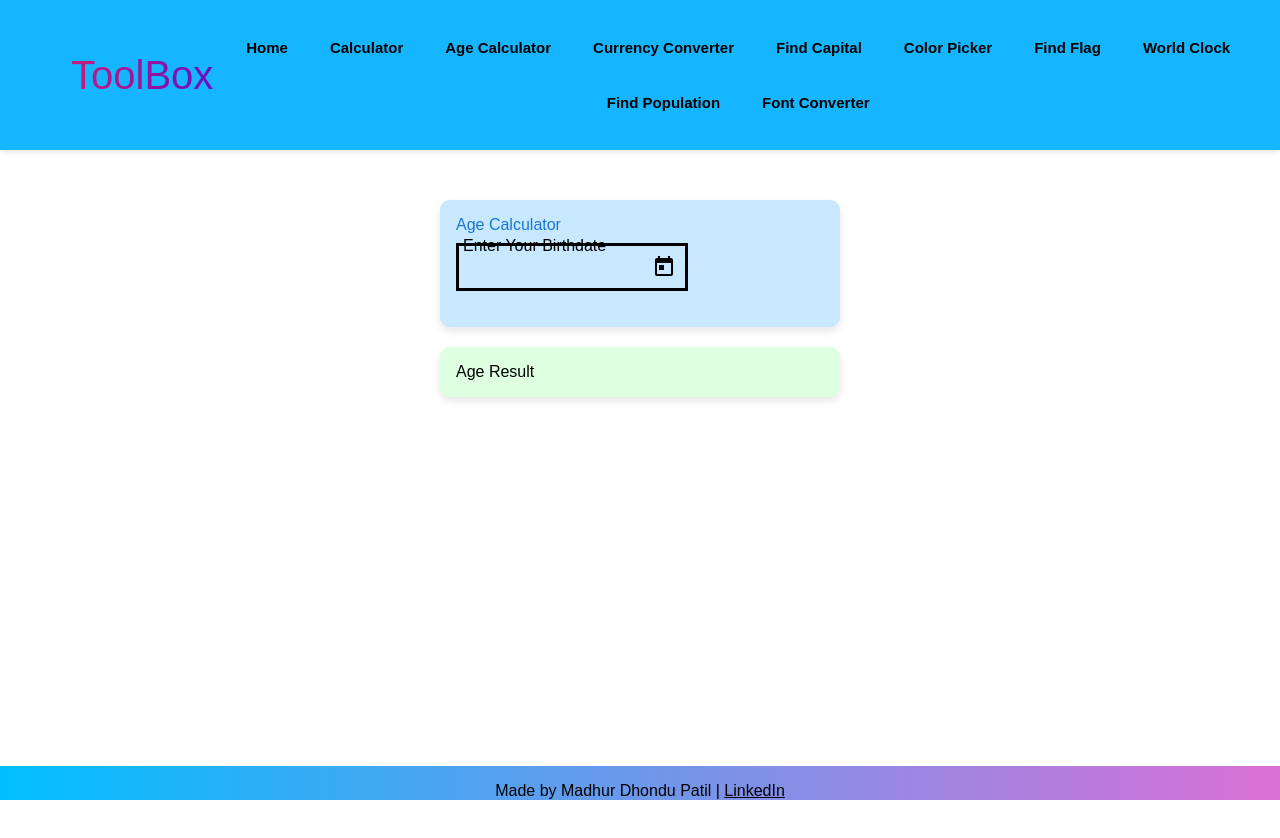
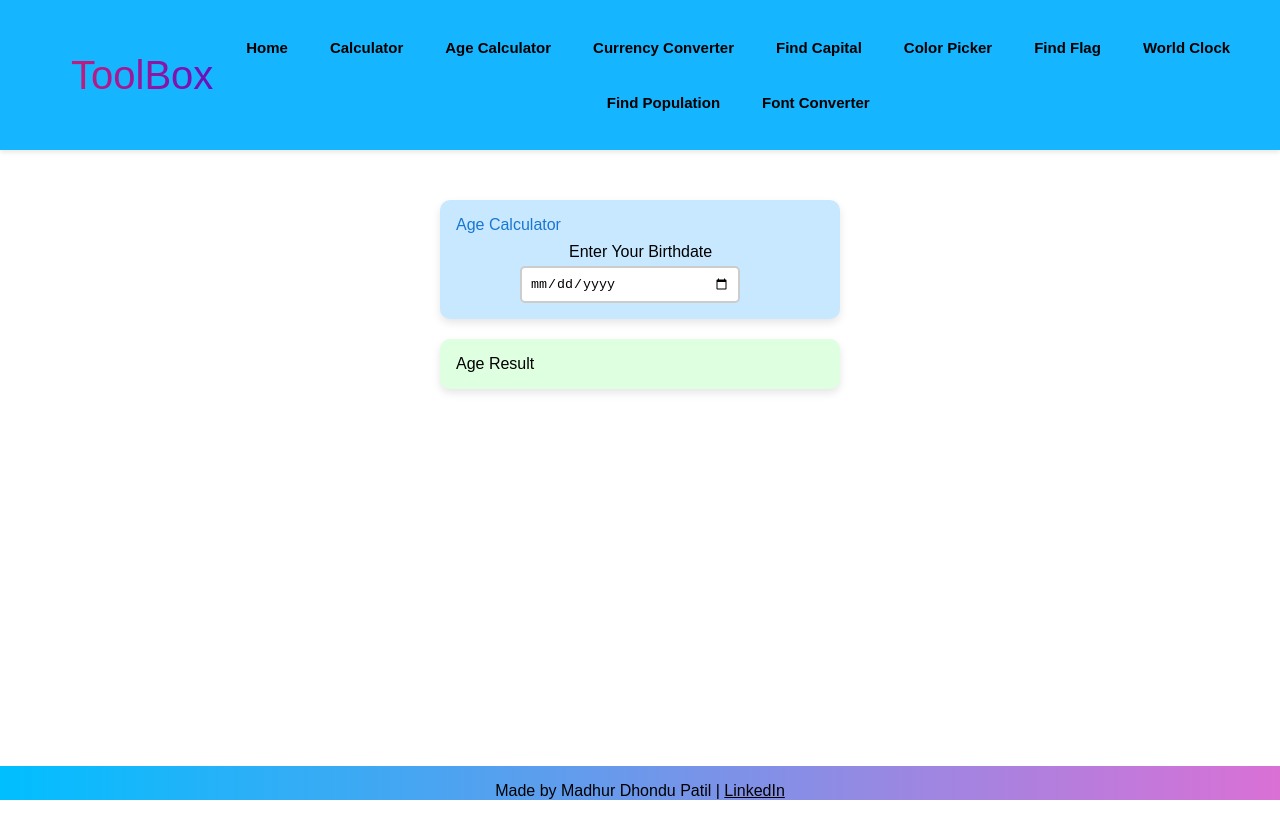
Before and after one commit to madhurpatilofficial/ToolBox, an Angular app: page /age-calculator in a window 1280 px wide. Shown: the top 838 px of the page. Built offline with nearby package versions, Linux system fonts and the light colour scheme.

Commit message:
Bug Fixes - Age Calculator

```diff
--- a/package.json
+++ b/package.json
@@ -20,6 +20,8 @@
     "@angular/platform-browser": "^17.3.0",
     "@angular/platform-browser-dynamic": "^17.3.0",
     "@angular/router": "^17.3.0",
+    "@mat-datetimepicker/core": "^13.0.2",
+    "@material/card": "^15.0.0-canary.7f224ddd4.0",
     "chart.js": "^4.4.2",
     "chartjs-plugin-gradient": "^0.6.1",
     "file-saver": "^2.0.5",
--- a/src/app/components/age-calculator/age-calculator.component.css
+++ b/src/app/components/age-calculator/age-calculator.component.css
@@ -9,11 +9,28 @@
 .card {
   width: 80%;
   max-width: 400px;
-  background-color: #c8e8ff; /* Light blue */
+  background-color: #c8e8ff;
   border-radius: 10px;
   box-shadow: 0 4px 8px rgba(0, 0, 0, 0.1);
   overflow: hidden;
   margin-bottom: 20px;
+}
+
+.input-wrapper {
+  position: relative;
+  margin-left: 64px;
+  margin-top: 5px;
+}
+
+.text{
+  margin-left: 113px;
+}
+
+.input-wrapper input[type="date"] {
+  border: 2px solid #ccc;
+  border-radius: 5px;
+  padding: 8px;
+  width: 200px;
 }
 
 .title {
--- a/src/app/components/age-calculator/age-calculator.component.html
+++ b/src/app/components/age-calculator/age-calculator.component.html
@@ -4,16 +4,13 @@
       <mat-card-title class="title">Age Calculator</mat-card-title>
     </mat-card-header>
     <mat-card-content>
-      <mat-form-field appearance="outline">
-        <mat-label>Enter Your Birthdate</mat-label>
-        <input matInput [matDatepicker]="datepicker" [(ngModel)]="birthDate" (ngModelChange)="calculateAge()">
-        <mat-datepicker-toggle matSuffix [for]="datepicker"></mat-datepicker-toggle>
-        <mat-datepicker #datepicker></mat-datepicker>
-      </mat-form-field>
+      <mat-label class="text">Enter Your Birthdate</mat-label>
+      <div class="input-wrapper">
+        <input type="date" id="birthDate" [(ngModel)]="birthDate" (ngModelChange)="calculateAge()" [max]="getMinDate()"
+          [min]="maxDate">
+      </div>
     </mat-card-content>
   </mat-card>
-
-
 
   <mat-card class="result-card">
     <mat-card-header>
--- a/src/app/components/age-calculator/age-calculator.component.ts
+++ b/src/app/components/age-calculator/age-calculator.component.ts
@@ -8,6 +8,11 @@ import { Component, OnDestroy } from '@angular/core';
 export class AgeCalculatorComponent implements OnDestroy {
   birthDate: Date | undefined;
   age: any = {};
+  maxDate: Date;
+
+  constructor(){
+    this.maxDate = new Date();
+  }
 
   private timer: any;
 
@@ -46,4 +51,9 @@ export class AgeCalculatorComponent implements OnDestroy {
       clearTimeout(this.timer);
     }
   }
+  getMinDate(): string {
+    const today = new Date();
+    return today.toISOString().split('T')[0];
+  }
+
 }
--- a/src/app/components/findcapital/findcapital.component.ts
+++ b/src/app/components/findcapital/findcapital.component.ts
@@ -2,7 +2,7 @@
 import { Component, OnInit } from '@angular/core';
 import { HttpClient } from '@angular/common/http';
 import { debounceTime, distinctUntilChanged, switchMap } from 'rxjs/operators';
-import { Subject } from 'rxjs';
+import { Subject, of } from 'rxjs';
 
 @Component({
   selector: 'app-findcapital',
@@ -61,18 +61,23 @@ export class FindcapitalComponent implements OnInit {
     }
 
     private fetchCountryData(countryName: string) {
-      console.log('Fetching data for:', countryName);
-      const apiUrl = `https://restcountries.com/v3.1/name/${encodeURIComponent(countryName)}`;
-      return this.http.get<any[]>(apiUrl);
+      if (countryName === 'India/Bharat') {
+        return of([{ capital: 'New Delhi' }]);
+      } else {
+        console.log('Fetching data for:', countryName);
+        const apiUrl = `https://restcountries.com/v3.1/name/${encodeURIComponent(countryName)}`;
+        return this.http.get<any[]>(apiUrl);
+      }
     }
-
 
     private handleCountryData(data: any[]) {
       console.log('Received data:', data);
       if (Array.isArray(data) && data.length > 0) {
         const countryData = data[0];
 
-        if ('capital' in countryData) {
+        if (this.selectedCountry === 'India/Bharat') {
+          this.capital = 'New Delhi';
+        } else if ('capital' in countryData) {
           if (Array.isArray(countryData.capital)) {
             this.capital = countryData.capital[0] || 'Capital information not available';
           } else {
@@ -89,6 +94,7 @@ export class FindcapitalComponent implements OnInit {
       }
     }
 
+
     private handleFetchError(error: any) {
       console.error('Error fetching data:', error);
       this.capital = '';
```
Also changed, not shown: 1 other file (tests, documents, lock files or other folders).
